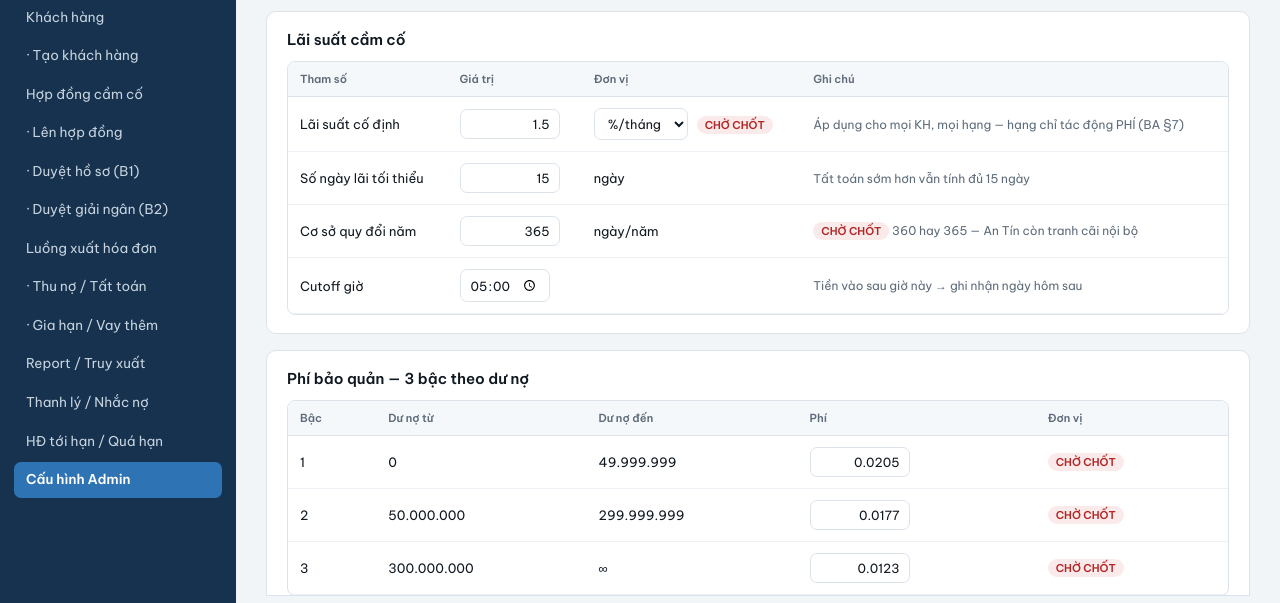
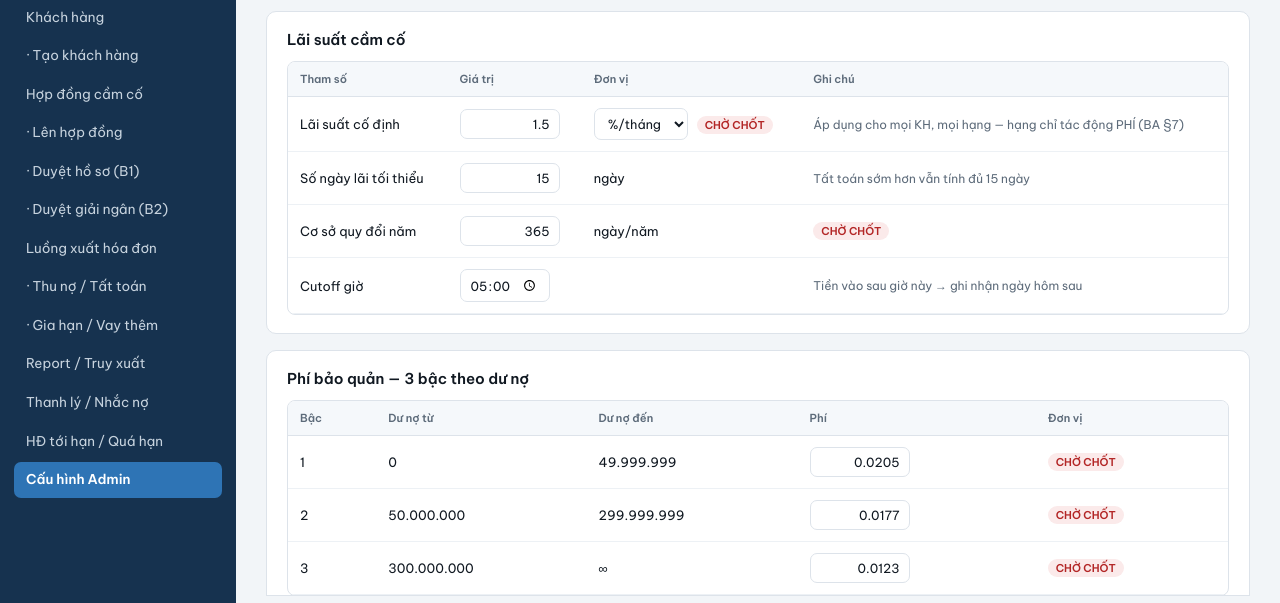
Before and after one commit to anhminh07102015/gpts-wireframe, a plain HTML site: page 13-cau-hinh-admin.html in a window 1280 px wide. Shown: the part 142-745 px from the top of the page. Drawn offline with Linux system fonts and the light colour scheme.

Commit message:
Bỏ ghi chú tranh cãi nội bộ ở cấu hình cơ sở quy đổi năm
Co-Authored-By: Claude Opus 4.6 <noreply@anthropic.com>

```diff
--- a/13-cau-hinh-admin.html
+++ b/13-cau-hinh-admin.html
@@ -119,7 +119,7 @@
                   <td>Cơ sở quy đổi năm</td>
                   <td><input class="cfg-input" value="365"></td>
                   <td>ngày/năm</td>
-                  <td style="font-size:.8rem;color:var(--sub)"><span class="cho-chot">CHỜ CHỐT</span> 360 hay 365 — An Tín còn tranh cãi nội bộ</td>
+                  <td style="font-size:.8rem;color:var(--sub)"><span class="cho-chot">CHỜ CHỐT</span></td>
                 </tr>
                 <tr>
                   <td>Cutoff giờ</td>
```
